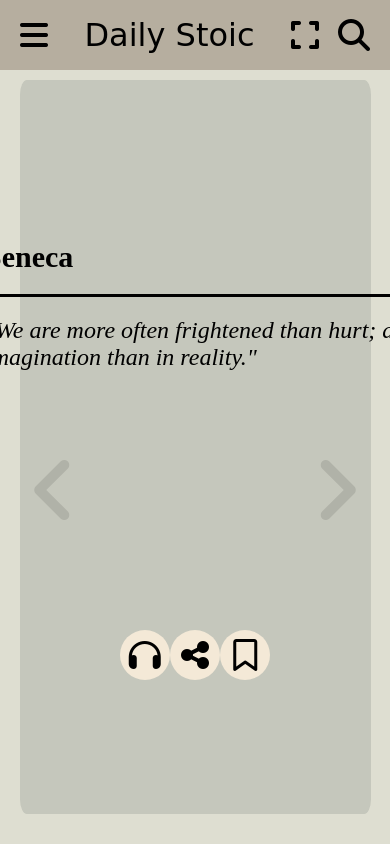
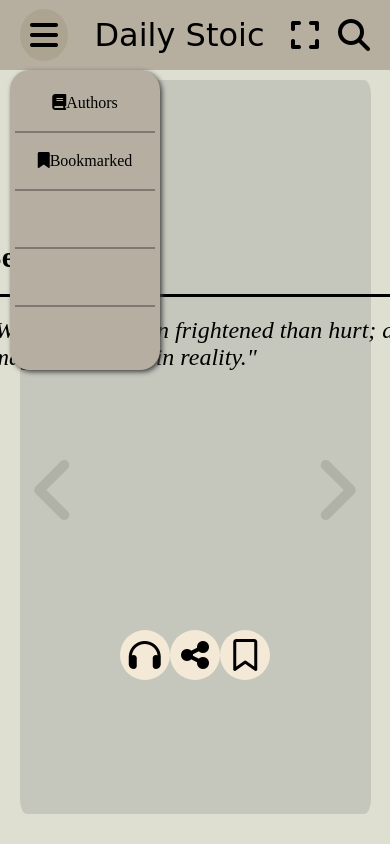
Before and after one commit to AdiiLegBlower/Stoic-Day, a plain HTML site: page index.html in a window 390 px wide. Both pictures are taken after a click on the element 34 px from the left and 35 px from the top of the page. Shown: the top 844 px of the page. Drawn offline with nearby package versions, Linux system fonts and the light colour scheme; a web font is replaced by a local one.

Commit message:
Made the drop down and hamburger interactive

```diff
--- a/index.html
+++ b/index.html
@@ -19,6 +19,13 @@
             <span class="search_but icon"><i class="fa-solid fa-magnifying-glass fa-2x"></i></span>
         </div>
     </div>
+    <div class="drop_box">
+        <div class="option_drop"><span><i class="fa-solid fa-book"></i></span> Authors</div>
+        <div class="option_drop"><span><i class="fa-solid fa-bookmark"></i></span>Bookmarked</div>
+        <div class="option_drop"></div>
+        <div class="option_drop"></div>
+        <div class="option_drop down_box"></div>
+    </div>
      <div class="main_section imgPart">
             <div class="content">
 
--- a/script.js
+++ b/script.js
@@ -1,6 +1,5 @@
 import { stoicQuotes } from "./data.js";
 import 'https://cdnjs.cloudflare.com/ajax/libs/html2canvas/1.4.1/html2canvas.min.js';
-
 
 let alreadyDisplayed = [];
 let n = alreadyDisplayed.length;
@@ -8,6 +7,7 @@
 let isspeaking = false;
 let bookmarked = [];
 let index;
+let isactive = false;
 
 function ChooseIndex(){
     index = Math.floor(Math.random()*100);
@@ -89,4 +89,17 @@
     })
 })
 
+document.querySelector('.hamburger').addEventListener("click", () => {
+    if (!isactive){
+    document.querySelector('.hamburger').classList.add('isactive');
+    isactive = true;
+    document.querySelector('.drop_box').style.display = "flex";
+    }
+    else{
+        document.querySelector('.hamburger').classList.remove('isactive');
+    isactive = false;
+    document.querySelector('.drop_box').style.display = "none";
+    }
+})
+
 ChooseIndex();
--- a/style.css
+++ b/style.css
@@ -22,6 +22,8 @@
 }
 
 .hamburger{
+    border-radius: 100%;
+    padding: 10px;
     margin-left: 20px;
 }
 
@@ -45,6 +47,7 @@
     width: 90vw;
     height: 87vh;
     padding: 100px;
+    position: relative;
 }
 
 .auth_img{
@@ -131,3 +134,45 @@
 .icon:hover{
     opacity: 60%;
 }
+
+.drop_box{
+    z-index: 10;
+    background-color: rgba(181, 174, 161);
+    width: 150px;
+    height: 300px;
+    position: absolute;
+    display: none;
+    border-radius: 20px;
+    margin-left: 10px;
+    flex-direction: column;
+    box-shadow: 2px 2px 5px rgb(68, 67, 67);
+    padding: 5px;
+}
+
+.option_drop{
+    position: relative;
+    height: 20%;
+    width: 100%;
+    border-bottom: 2px solid rgba(0, 0, 0, 0.3);
+    display: flex;
+    justify-content: center;
+    align-items: center;
+    cursor: pointer;
+}
+
+.option_drop:hover{
+    border: none;
+    border-radius: 10px;
+    background-color: rgb(173, 163, 145);
+
+}
+
+.down_box{
+    border: none;
+}
+
+.isactive{
+    border-radius: 100%;
+    padding: 10px;
+    background-color: rgb(173, 163, 145)
+}
```
